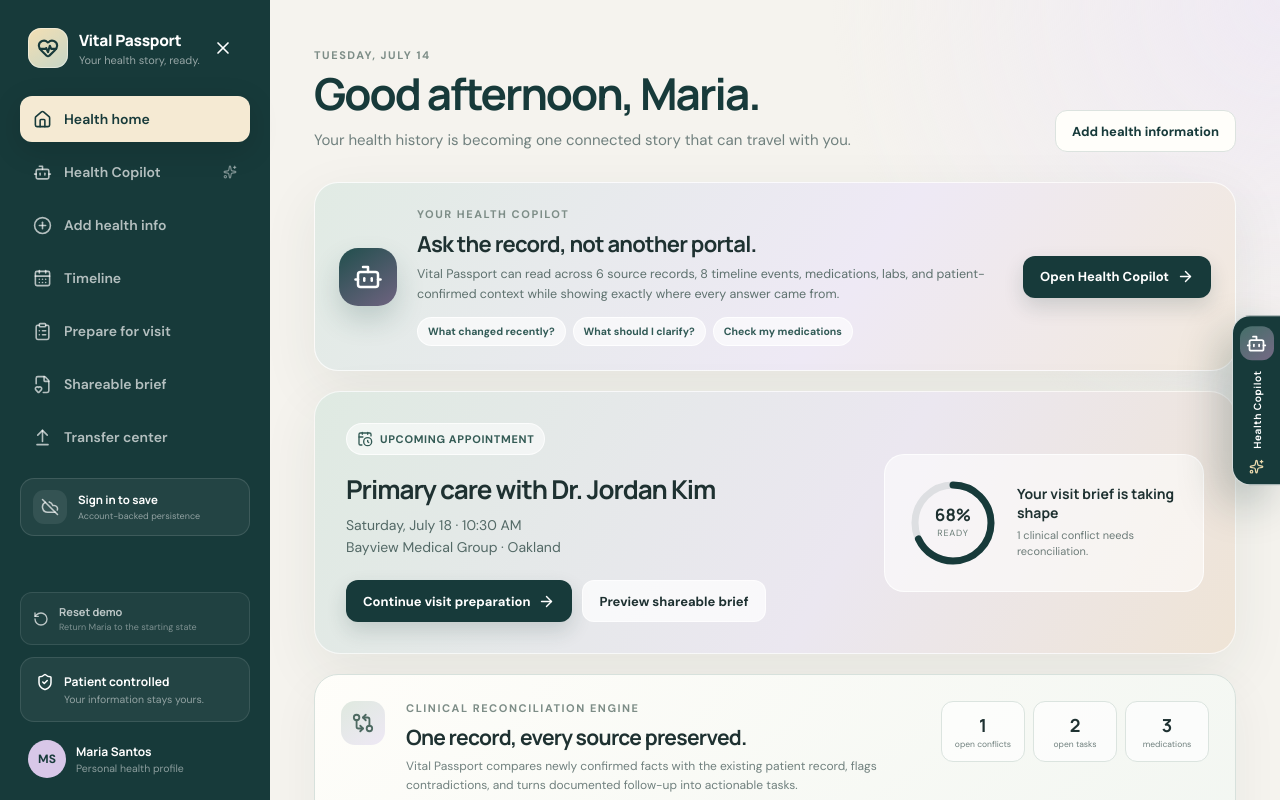
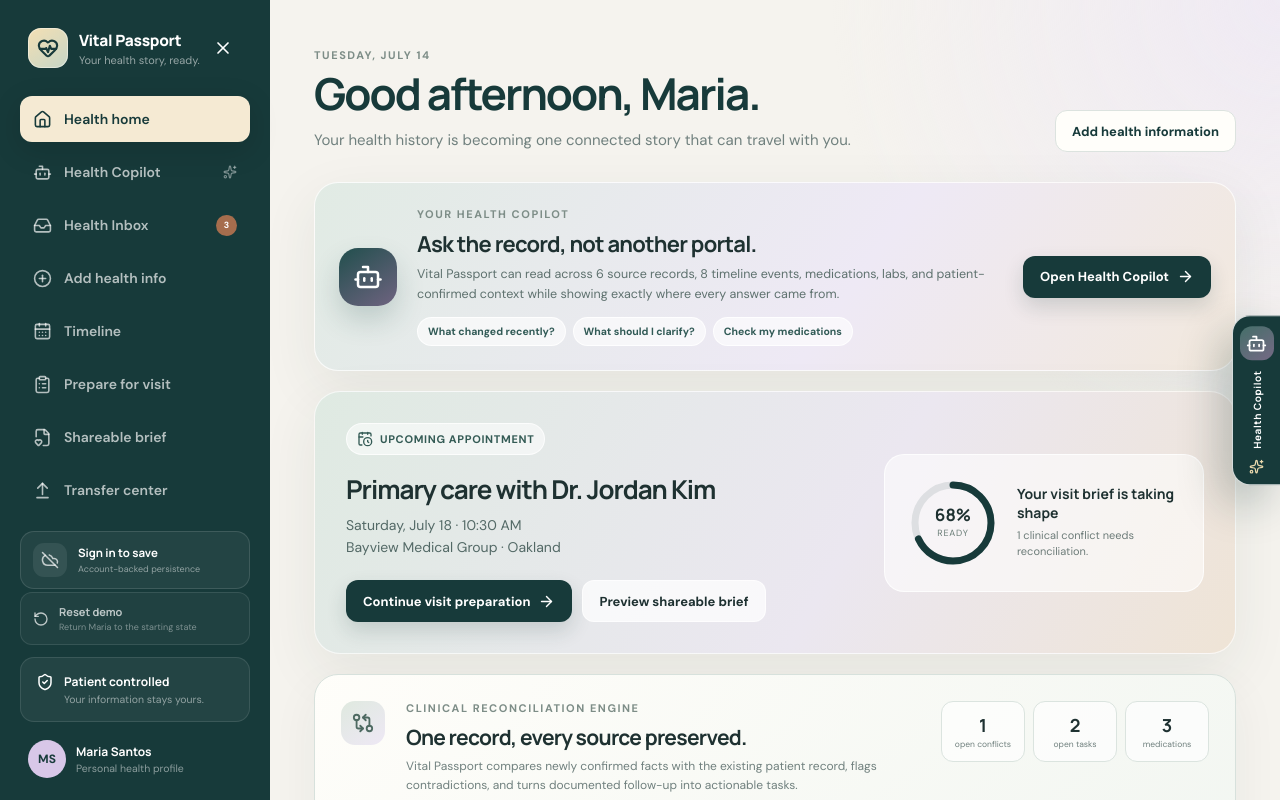
Before and after one commit to patricktran1/vitalpassport, a React (Vite) app: page / in a window 1280 px wide. Shown: the top 800 px of the page. Built offline with nearby package versions, Linux system fonts and the light colour scheme; no server answers.

Commit message:
Add Health Inbox navigation

```diff
--- a/src/components/Layout.tsx
+++ b/src/components/Layout.tsx
@@ -1,7 +1,8 @@
-import { ArrowUpFromLine, Bot, CalendarDays, ChevronRight, ClipboardList, FileHeart, Home, Menu, PlusCircle, RotateCcw, ShieldCheck, Sparkles, X } from 'lucide-react'
+import { ArrowUpFromLine, Bot, CalendarDays, ChevronRight, ClipboardList, FileHeart, Home, Inbox as InboxIcon, Menu, PlusCircle, RotateCcw, ShieldCheck, Sparkles, X } from 'lucide-react'
 import { useEffect, useState } from 'react'
 import { NavLink, Outlet, useLocation, useNavigate } from 'react-router-dom'
 import { patient } from '../data/demo'
+import { useHealthInbox } from '../context/HealthInboxContext'
 import { useVital } from '../context/VitalContext'
 import { COPILOT_DRAWER_EVENT, type CopilotDrawerRequest } from '../lib/copilot-drawer'
 import { AccountPanel } from './AccountPanel'
@@ -25,6 +26,7 @@ export function Layout() {
   const navigate = useNavigate()
   const location = useLocation()
   const { resetDemo } = useVital()
+  const { pendingCount, resetInbox } = useHealthInbox()
 
   const openCopilot = (prompt = '') => {
     setPromptRequest({ id: Date.now(), prompt })
@@ -43,6 +45,7 @@ export function Layout() {
 
   const handleReset = () => {
     resetDemo()
+    resetInbox()
     setMobileOpen(false)
     setCopilotOpen(false)
     navigate('/')
@@ -63,6 +66,9 @@ export function Layout() {
           <button className={`nav-item copilot-nav-trigger ${copilotOpen ? 'active' : ''}`} onClick={() => openCopilot()} aria-expanded={copilotOpen}>
             <Bot size={19}/><span>Health Copilot</span><Sparkles size={14}/>
           </button>
+          <NavLink to="/inbox" onClick={() => setMobileOpen(false)} className={({ isActive }) => `nav-item ${isActive ? 'active' : ''}`}>
+            <InboxIcon size={19}/><span>Health Inbox</span>{pendingCount > 0 && <small className="nav-inbox-badge">{pendingCount}</small>}
+          </NavLink>
           {navItems.slice(1).map(({ to, label, icon: Icon }) => (
             <NavLink key={to} to={to} onClick={() => setMobileOpen(false)} className={({ isActive }) => `nav-item ${isActive ? 'active' : ''}`}>
               <Icon size={19} />
```
